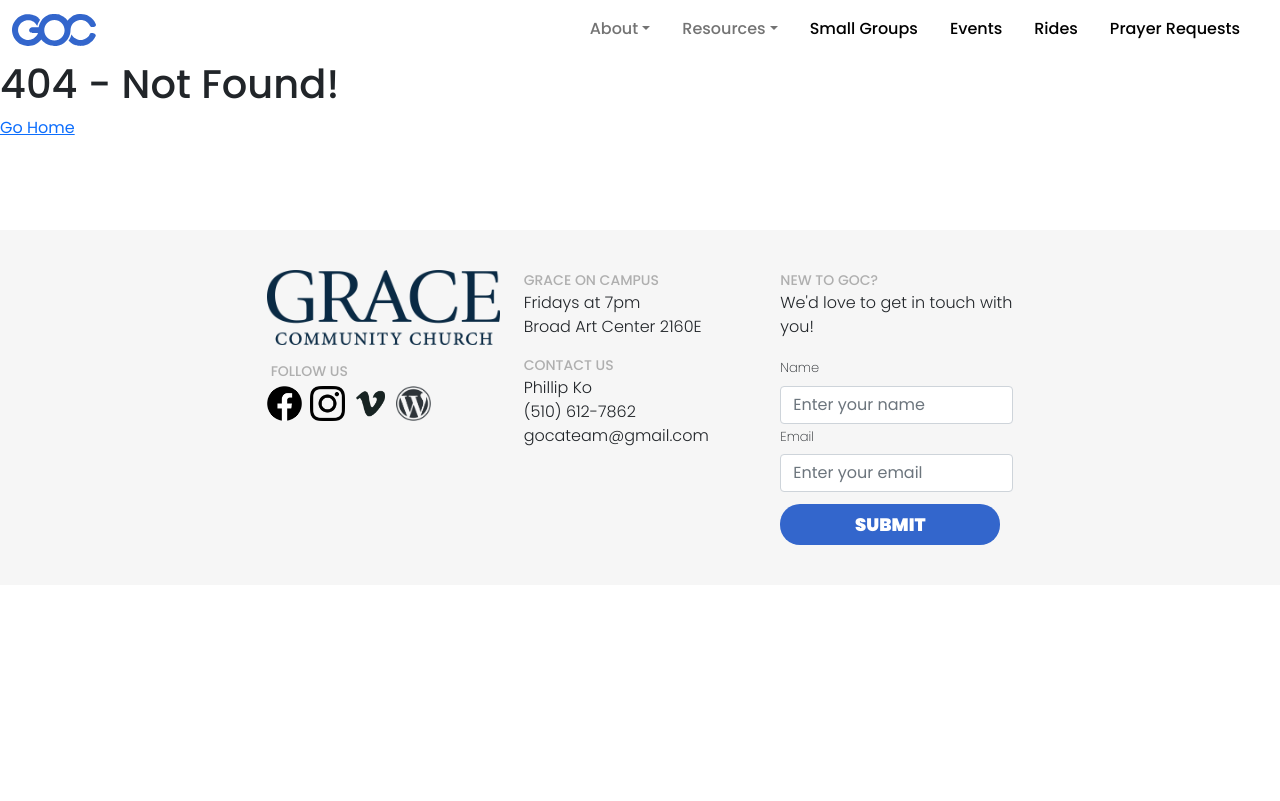
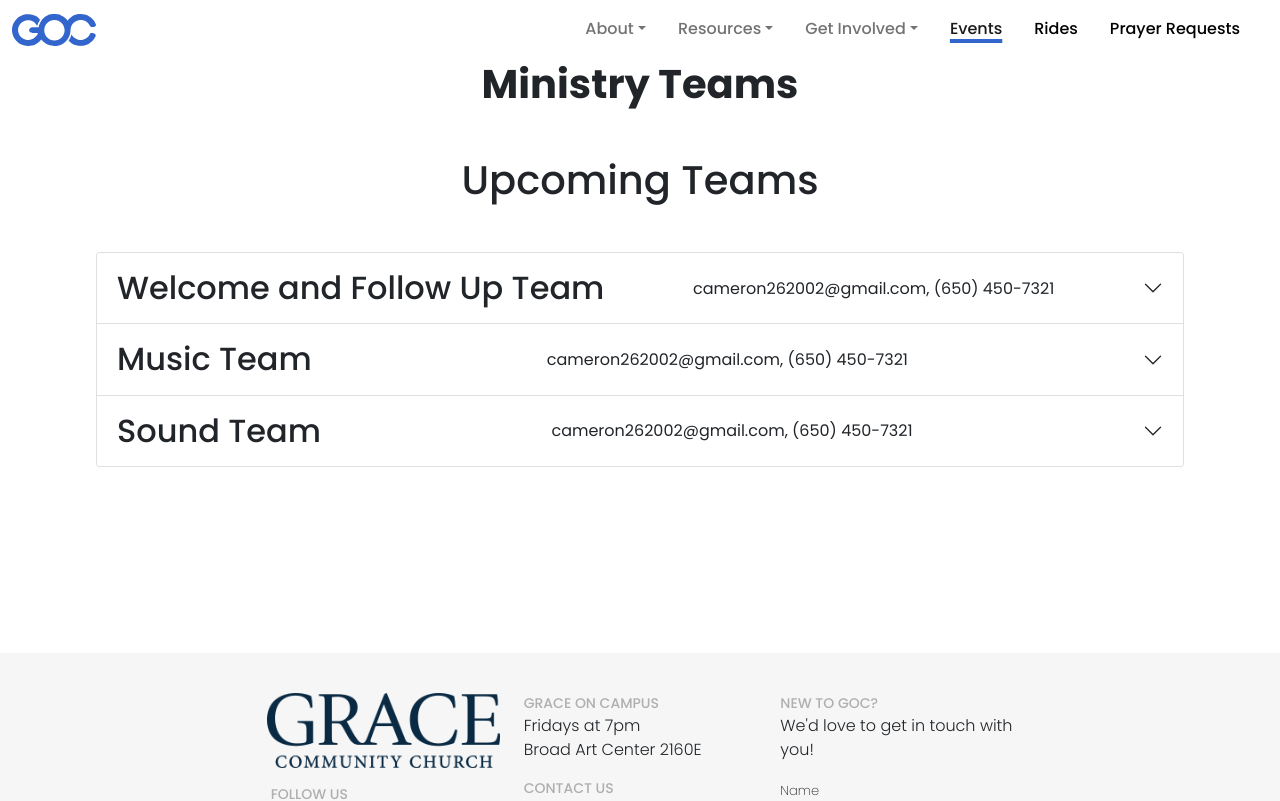
Before and after one commit to graceoncampus/goc-web-v3, a React (Create React App) app: page /ministryteams in a window 1280 px wide. Shown: the top 801 px of the page. Built offline with nearby package versions, Linux system fonts and the light colour scheme; no server answers; what aws-amplify would draw is missing.

Commit message:
feat: MinistryTeams routing

```diff
--- a/src/App.tsx
+++ b/src/App.tsx
@@ -6,6 +6,7 @@ import { Landing as UserLanding } from 'Components/User/Landing/Landing';
 import { NotFound as UserNotFound } from 'Components/User/NotFound/NotFound';
 import { PrayerForm } from './Components/Prayer/PrayerForm';
 import { SmallGroups } from './Components/User/SmallGroups/SmallGroups';
+import { MinistryTeams } from './Components/User/MinistryTeams/MinistryTeams' // TODO: change to ministryteams
 import ScrollToTop from 'Hooks/ScrollToTop';
 import ReactDOM from 'react-dom';
 // import Viewer from './Components/Viewer/Viewer';
@@ -45,6 +46,7 @@ const App = () => {
                   <Route path={'/ministry_teams/*'} element={<MinistryTeamNotFound />} />
                   <Route path='/prayer/request' element={<PrayerForm/>} />
                   <Route path={'/smallgroups'} element={<SmallGroups />}></Route>
+                  <Route path={'/ministryteams'} element={<MinistryTeams />} />
               </Routes>
           </BrowserRouter>
       </React.StrictMode>
--- a/src/Components/User/Header/Header.tsx
+++ b/src/Components/User/Header/Header.tsx
@@ -89,13 +89,14 @@ export const Header = (headerProps: HeaderProps) => {
               </Nav.Item>
 
               <Nav.Item className={'px-2'}>
-                <Nav.Link
-                  className={'header-navbar-link'}
-                  eventKey={'Small Groups'}
-                  href={'/smallgroups'}
-                >
-                  Small Groups
-                </Nav.Link>
+                <NavDropdown className={'header-navbar-link'} title={'Get Involved'}>
+                  <NavDropdown.Item className={'px-2 header-navbar-link'} eventKey={'Small Groups'} href={'/smallgroups'}>
+                    Small Groups
+                  </NavDropdown.Item>
+                  <NavDropdown.Item className={'px-2 header-navbar-link'} href={'/ministryteams'}>
+                    Ministry Teams
+                  </NavDropdown.Item>
+                </NavDropdown>
               </Nav.Item>
 
               <Nav.Item className={'px-2'}>
--- /dev/null
+++ b/src/Components/User/MinistryTeams/MinistryTeams.scss
@@ -0,0 +1,21 @@
+@use '~sass-rem' as rem;
+
+.events {
+	background-color: #c4c4c4;
+	color: white;
+	height: rem.convert(250px);
+	margin: auto;
+	display: flex;
+	align-items: center;
+	justify-content: center;
+}
+
+.event-description {
+	display: flex;
+	justify-content: center;
+}
+
+.event-description-text {
+	margin: 20px;
+	text-align: left;
+}
--- /dev/null
+++ b/src/Components/User/MinistryTeams/MinistryTeams.tsx
@@ -0,0 +1,103 @@
+import { HeaderNavbarActiveKey } from 'Components/User/Header/Header';
+import { Template } from 'Components/User/Template/Template';
+
+import './MinistryTeams.scss';
+import { Accordion } from 'react-bootstrap';
+
+const mockTeams: MinistryTeam[] = [
+	{
+		title: 'Welcome and Follow Up Team',
+		description:
+			'Welcome and Follow Up is an outreach ministry team that exists to obey the call of Romans 15:7 to “welcome one another as Christ has welcomed you, for the glory of God”. We serve on Fridays during large group and have biweekly meetings every even Monday. Our ministry team seeks to encourage our members to grow a greater love for the church body and for nonbelievers through the means of outreach.',
+		leaders: 'Cameron Ong, Britney Burnasky',
+		contact: 'cameron262002@gmail.com, (650) 450-7321',
+	},
+	{
+		title: 'Music Team',
+		description:
+			'Welcome and Follow Up is an outreach ministry team that exists to obey the call of Romans 15:7 to “welcome one another as Christ has welcomed you, for the glory of God”. We serve on Fridays during large group and have biweekly meetings every even Monday. Our ministry team seeks to encourage our members to grow a greater love for the church body and for nonbelievers through the means of outreach.',
+		leaders: 'Cameron Ong, Britney Burnasky',
+		contact: 'cameron262002@gmail.com, (650) 450-7321',
+	},
+	{
+		title: 'Sound Team',
+		description:
+			'Welcome and Follow Up is an outreach ministry team that exists to obey the call of Romans 15:7 to “welcome one another as Christ has welcomed you, for the glory of God”. We serve on Fridays during large group and have biweekly meetings every even Monday. Our ministry team seeks to encourage our members to grow a greater love for the church body and for nonbelievers through the means of outreach.',
+		leaders: 'Cameron Ong, Britney Burnasky',
+		contact: 'cameron262002@gmail.com, (650) 450-7321',
+	},
+];
+
+export const MinistryTeams: React.FC = () => {
+	return (
+		<Template
+			activeKey={HeaderNavbarActiveKey.SMALL_GROUPS} // TODO: Add constant to template
+			body={<TeamsBody MinistryTeams={mockTeams} />}
+		/>
+	);
+};
+
+interface MinistryTeam {
+	title: string;
+	description: string;
+	leaders: string;
+	contact: string;
+}
+
+const TeamsBody: React.FC<{ MinistryTeams: MinistryTeam[] }> = ({
+	MinistryTeams,
+}) => {
+	return (
+		<div className={'text-center'}>
+			<h1 className="Teams">
+				{/* TODO: Replace with page header */}
+				<strong>Ministry Teams</strong>
+			</h1>
+			<h1 className="m-5">Upcoming Teams</h1>
+			<div className="p-5 m-5 pt-0">
+				<Accordion>
+					{MinistryTeams.map((MinistryTeam, index) => (
+            // Individual components go here
+
+						<Accordion.Item key={index} eventKey={index.toString()}>
+							<Accordion.Header>
+								<div className="d-flex align-items-center justify-content-between w-100">
+									<div className="d-flex align-items-center">
+										<h2 className="m-0">
+											{MinistryTeam.title}
+										</h2>
+									</div>
+									<div className="d-flex align-items-center">
+										<p className="m-0 text-center">
+											{MinistryTeam.contact}
+										</p>
+									</div>
+									<div className="d-flex align-items-center"></div>
+								</div>
+							</Accordion.Header>
+							<Accordion.Body>
+								<div className="Team-description">
+									<div className="d-flex">
+										<img
+											width={'200px'}
+											style={{ borderRadius: '20px' }}
+											src=""
+										/>
+										<div className="Team-description-text">
+											<div>
+												<h1>{MinistryTeam.title}</h1>
+												<p>
+													{MinistryTeam.description}
+												</p>
+											</div>
+										</div>
+									</div>
+								</div>
+							</Accordion.Body>
+						</Accordion.Item>
+					))}
+				</Accordion>
+			</div>
+		</div>
+	);
+};
```
